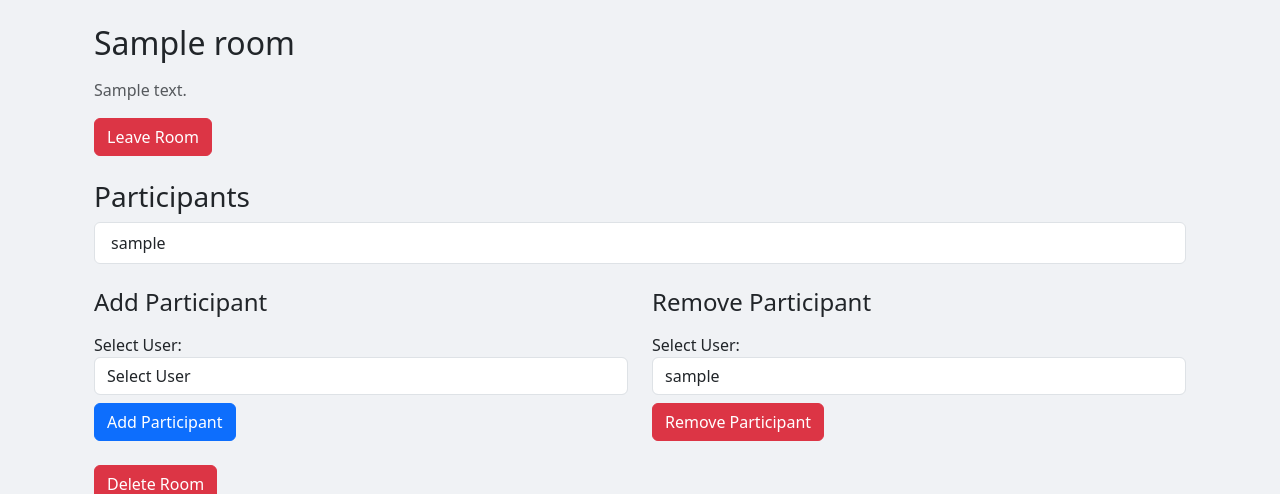
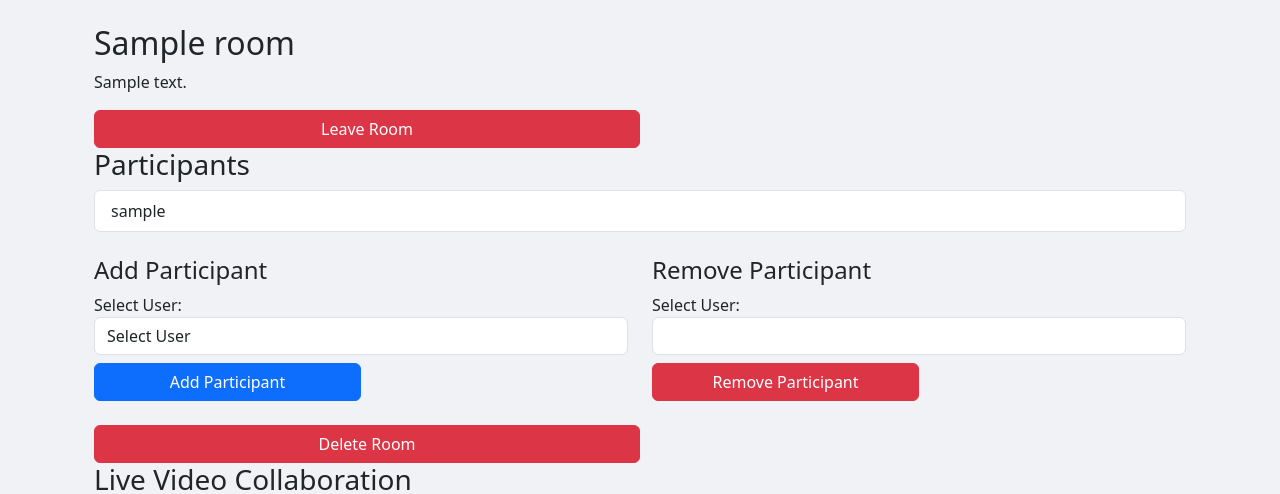
Before and after one commit to bossambani/StudyRoom, a Flask app: page /study_room/rooms/1 in a window 1280 px wide. Shown: the part 56-550 px from the top of the page. Run offline with Flask 3, Linux system fonts and the light colour scheme; a user stored in the database is signed in; tables that the repository leaves empty hold one stand-in row (values such as "Sample post"); lists and menus that the app fills with data are empty; some libraries are stand-ins or nearby versions.

Commit message:
Room Interface modification

```diff
--- a/app/templates/view_room.html
+++ b/app/templates/view_room.html
@@ -2,25 +2,19 @@
 {% block title %}View Room{% endblock %}
 {% block content %}
 <div class="container mt-4">
-    <!-- Room Name and Description -->
-    <h2 class="mb-3">{{ room.name }}</h2>
-    <p class="text-muted">{{ room.description }}</p>
+    <h2>{{ room.name }}</h2>
+    <p>{{ room.description }}</p>
 
     <!-- Button to leave the room -->
     <form action="{{ url_for('study_room.leave_room', room_id=room.id) }}" method="POST">
-        <button type="submit" class="btn btn-danger">Leave Room</button>
+        <button type="submit" class="btn btn-danger w-50">Leave Room</button>
     </form>
 
     <!-- Participants Section -->
-    <h3 class="mt-4">Participants</h3>
+    <h3>Participants</h3>
     <ul class="list-group mb-4">
         {% for member in room.members %}
-            <li class="list-group-item d-flex justify-content-between align-items-center">
-                {{ member.username }}
-                <span class="badge badge-primary badge-pill">Participant</span>
-            </li>
-        {% else %}
-            <li class="list-group-item text-muted">No participants yet.</li>
+            <li class="list-group-item">{{ member.username }}</li>
         {% endfor %}
     </ul>
 
@@ -28,9 +22,8 @@
     {% if room.owner_id == current_user.id %}
     <!-- Add/Remove Participants Section -->
     <div class="row mb-4">
-        <!-- Add Participant Section -->
         <div class="col-md-6">
-            <h4 class="mb-3">Add Participant</h4>
+            <h4>Add Participant</h4>
             <form method="POST" action="{{ url_for('study_room.view_room', room_id=room.id) }}">
                 <input type="hidden" name="action" value="add">
                 <div class="form-group">
@@ -39,38 +32,32 @@
                         <option disabled selected>Select User</option>
                         {% for user in available_users %}
                             <option value="{{ user.id }}">{{ user.username }}</option>
-                        {% else %}
-                            <option disabled>No available users to add</option>
                         {% endfor %}
                     </select>
                 </div>
-                <button type="submit" class="btn btn-primary mt-2 btn-block">Add Participant</button>
+                <button type="submit" class="btn btn-primary mt-2 w-50">Add Participant</button>
             </form>
         </div>
-
-        <!-- Remove Participant Section -->
         <div class="col-md-6">
-            <h4 class="mb-3">Remove Participant</h4>
+            <h4>Remove Participant</h4>
             <form method="POST" action="{{ url_for('study_room.view_room', room_id=room.id) }}">
                 <input type="hidden" name="action" value="remove">
                 <div class="form-group">
                     <label for="remove-user">Select User:</label>
                     <select id="remove-user" name="user_id" class="form-control">
-                        {% for user in room.members %}
+                        {% for user in room.participants %}
                             <option value="{{ user.id }}">{{ user.username }}</option>
-                        {% else %}
-                            <option disabled>No participants to remove</option>
                         {% endfor %}
                     </select>
                 </div>
-                <button type="submit" class="btn btn-danger mt-2 btn-block">Remove Participant</button>
+                <button type="submit" class="btn btn-danger mt-2 w-50">Remove Participant</button>
             </form>
         </div>
     </div>
 
       <!-- Button to delete the room -->
       <form action="{{ url_for('study_room.delete_room', room_id=room.id) }}" method="POST" onsubmit="return confirm('Are you sure you want to delete this room? This action cannot be undone.');">
-        <button type="submit" class="btn btn-danger">Delete Room</button>
+        <button type="submit" class="btn btn-danger w-50">Delete Room</button>
     </form>
 {% endif %}
 
@@ -83,17 +70,11 @@
             style="width: 100%; height: 100%; border: 0;">
         </iframe>
     </div>
-
-    <!-- Button to Join the Room -->
-    <form action="{{ url_for('study_room.join_room', room_id=room.id) }}" method="POST">
-        <button type="submit" class="btn btn-success btn-block">Join Room</button>
-    </form>
-
 </div>
 
 <div class="row mb-4">
-    <div class="col-md-6">
-    <button class="btn btn-primary">
+    <div class="col-md-6 mb-4">
+    <button class="btn btn-primary w-50">
         <h4>
             <a href="{{ url_for('study_room.view_resources', room_id=room.id) }}"
             style="text-decoration: none; color: white;"
@@ -103,7 +84,7 @@
 
 </div>
     <div class="col-md-6">
-        <button class="btn btn-primary">
+        <button class="btn btn-primary w-50">
             <h4>
                 <a href="{{ url_for('study_room.upload_resource', room_id=room.id) }}"
                 style="text-decoration: none; color: white;">Upload Resources</a>
```
